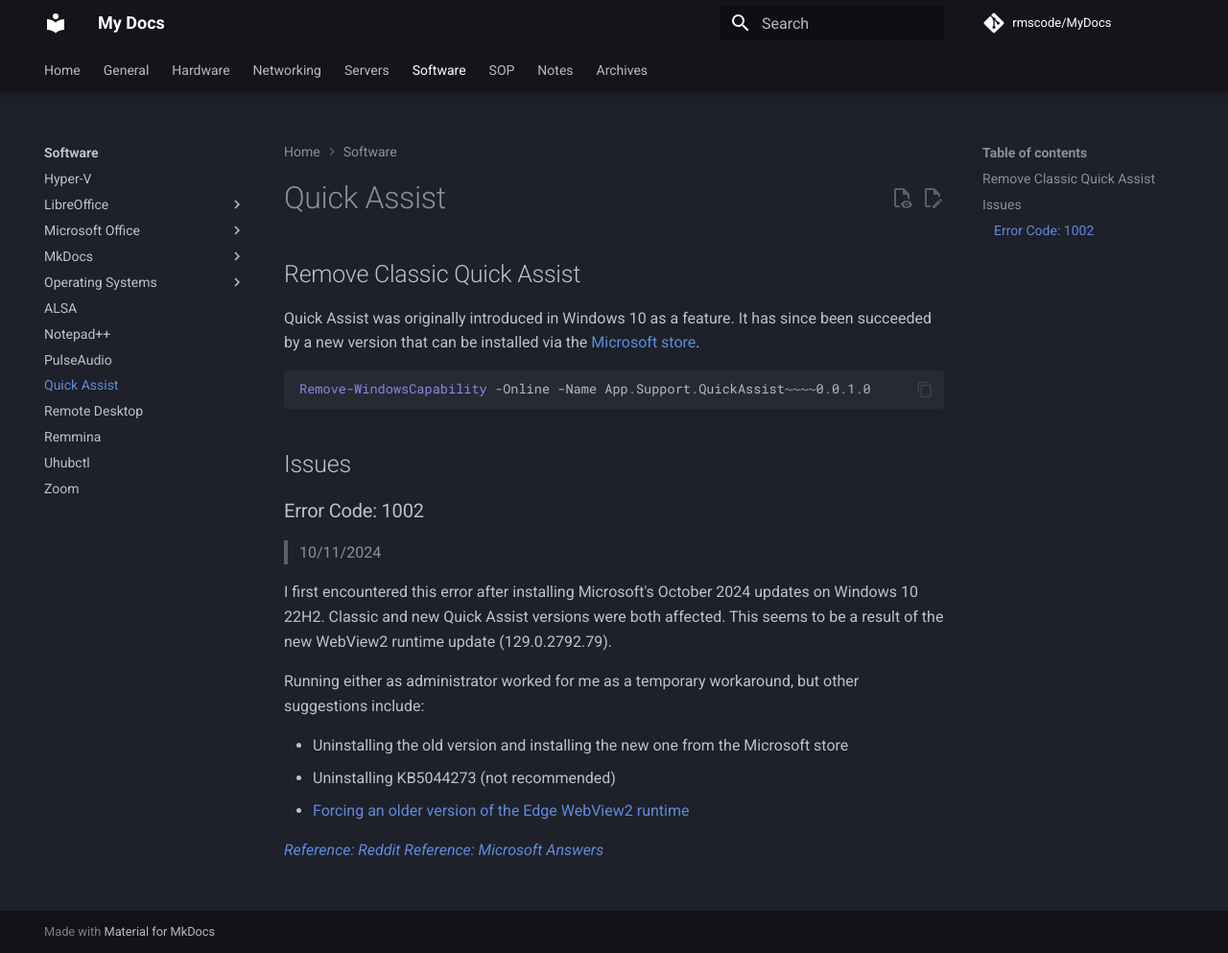
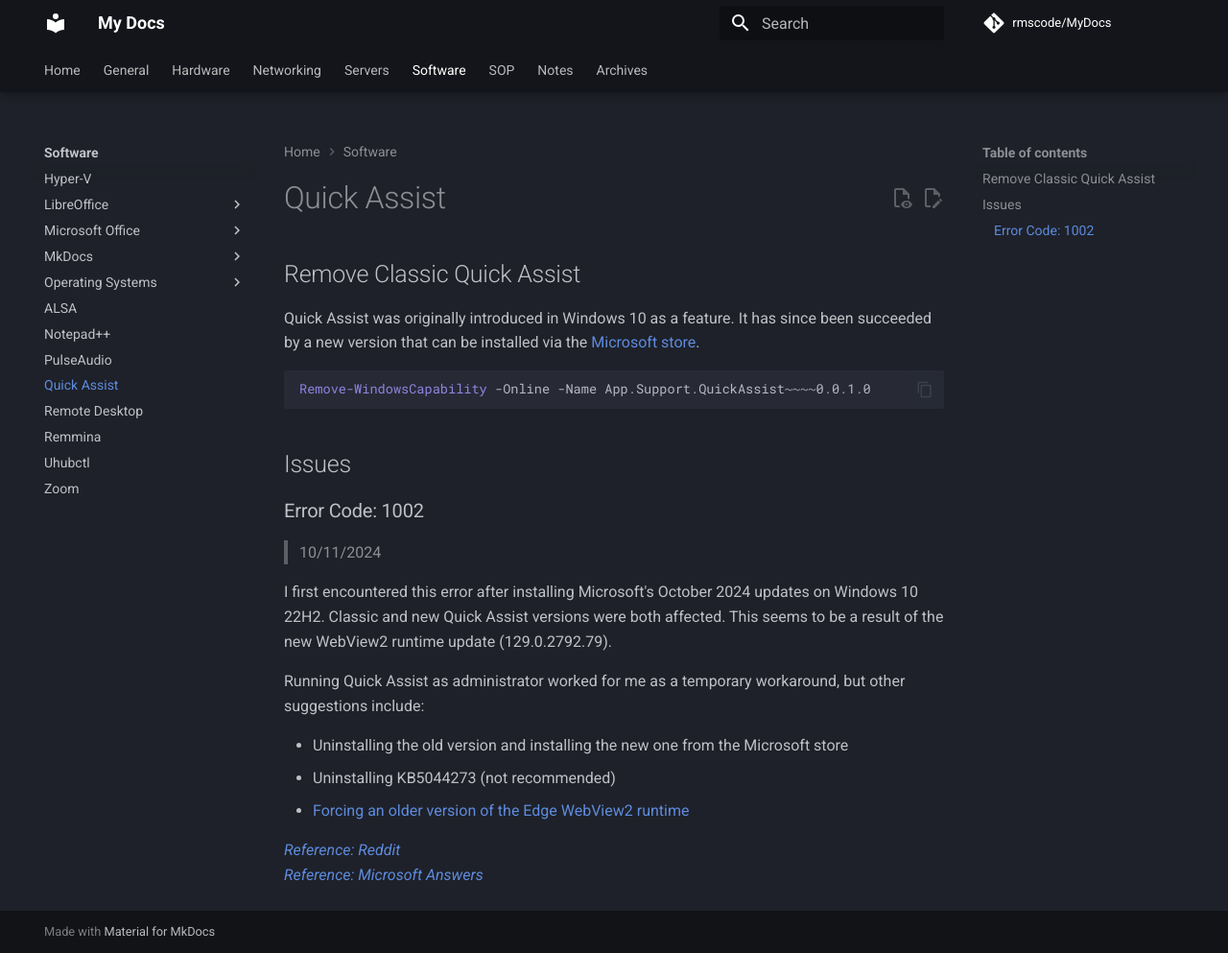
Before and after one commit to rmscode/binary-garden, an MkDocs documentation site: the page built from docs/software/quick-assist.md, in a window 1280 px wide and 993 px high. Shown: the whole window at 96% size. Built offline with MkDocs 1.6.1 and Material for MkDocs 9.7.7, drawn with Linux system fonts in a browser that asks for light colours; comment, search, counter and statistics services are not loaded.

Commit message:
Update quick-assist.md

```diff
--- a/docs/software/quick-assist.md
+++ b/docs/software/quick-assist.md
@@ -16,11 +16,11 @@
 
 I first encountered this error after installing Microsoft's October 2024 updates on Windows 10 22H2. Classic and new Quick Assist versions were both affected. This seems to be a result of the new WebView2 runtime update (129.0.2792.79).
 
-Running either as administrator worked for me as a temporary workaround, but other suggestions include:
+Running Quick Assist as administrator worked for me as a temporary workaround, but other suggestions include:
 
 - Uninstalling the old version and installing the new one from the Microsoft store
 - Uninstalling KB5044273 (not recommended)
 - [Forcing an older version of the Edge WebView2 runtime](https://admx.help/?Category=EdgeChromium&Policy=Microsoft.Policies.WebView2::BrowserExecutableFolder)
 
-[*Reference: Reddit*](https://www.reddit.com/r/sysadmin/comments/1fys57l/patch_tuesday_megathread_20241008/lrd3pr3/)
+[*Reference: Reddit*](https://www.reddit.com/r/sysadmin/comments/1fys57l/patch_tuesday_megathread_20241008/lrd3pr3/)<br>
 [*Reference: Microsoft Answers*](https://answers.microsoft.com/en-us/windows/forum/all/quick-assist-error-1002/87377470-7f9a-4b98-80c8-1d1b64eac028?page=1)
```
